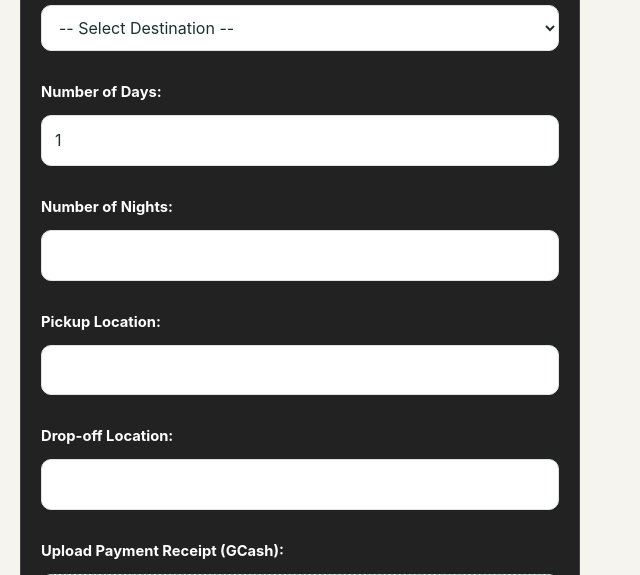
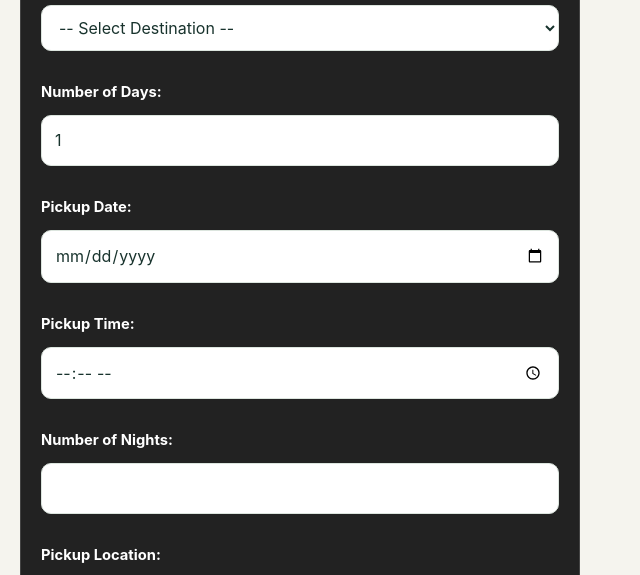
Before and after one commit to enasia018/EnAsia018, a Flask app: page /rental in a window 1280 px wide. Shown: the part 620-1195 px from the top of the page, without its empty margins (0-640 px from the left). Run offline with Flask 3, Linux system fonts and the light colour scheme; data comes from the database, SQL or seed files in the repository; some libraries are stand-ins or nearby versions.

Commit message:
Add files via upload

```diff
--- a/templates/rental.html
+++ b/templates/rental.html
@@ -76,7 +76,7 @@
             background-color: #777;
         }
     </style>
-        <link rel="stylesheet" href="{{ url_for('static', filename='css/site.css') }}">
+        <link rel="stylesheet" href="{{ url_for('static', filename='css/site.css', v=2) }}">
     </head>
     <body class="rental-page">
 
@@ -116,6 +116,12 @@
         <label>Number of Days:</label>
         <input type="number" name="days" id="days" value="1" min="1" required oninput="calculateQuote()">
 
+        <label>Pickup Date:</label>
+        <input type="date" name="pickup_date" required>
+
+        <label>Pickup Time:</label>
+        <input type="time" name="pickup_time" required>
+
         <label>Number of Nights:</label>
         <input type="text" name="nights">
 
--- a/templates/status.html
+++ b/templates/status.html
@@ -81,6 +81,12 @@
                     <h3>Results for {{ result.name }}</h3>
                     <p><strong>Status:</strong> {{ result.status }}</p>
                     <p><strong>Van:</strong> {{ result.vans }}</p>
+                    {% if result.pickup_date %}
+                        <p><strong>Pickup Date:</strong> {{ result.pickup_date }}</p>
+                    {% endif %}
+                    {% if result.pickup_time %}
+                        <p><strong>Pickup Time:</strong> {{ result.pickup_time }}</p>
+                    {% endif %}
 
                     {% if result.status == 'Approved' %}
                         <div style="background-color: #333; padding: 15px; border-radius: 8px; margin-top: 15px;">
```
Also changed, not shown: templates/admin_dashboard.html (+19 -0 lines).
